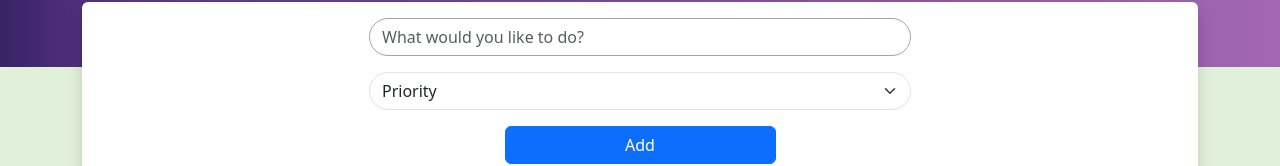
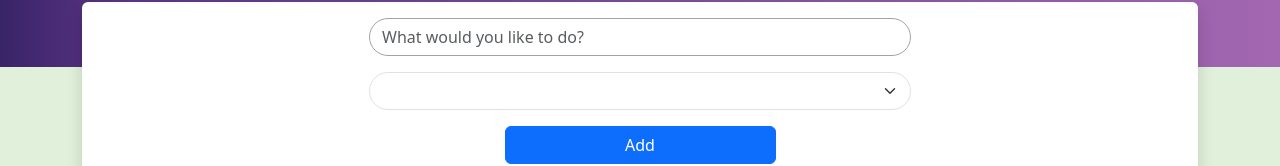
Before and after one commit to MustakAhmedKafy/To-Do, a Vue app: page / in a window 1280 px wide. Shown: the part 189-355 px from the top of the page. Built offline with nearby package versions, Linux system fonts and the light colour scheme.

Commit message:
dynamic task add

```diff
--- a/src/components/ToDo.vue
+++ b/src/components/ToDo.vue
@@ -5,9 +5,26 @@ const tasks = ref([
   { name: "Coding", status: "Done", priority: "medium" },
   { name: "Coding", status: "Paused", priority: "low" },
   { name: "Coding", status: "Not Started", priority: "low" },
+]);
 
-  // Add more tasks as needed
+const priorities = ref([
+  { value: "1", label: "High" },
+  { value: "2", label: "Medium" },
+  { value: "3", label: "Low" },
 ]);
+
+const newTaskName = ref("");
+const newPriority = ref("");
+
+// task add
+const addTask = () => {
+  tasks.value.push({
+    name: newTaskName.value,
+    status: "Not Started", // Add the status property
+    priority: newPriority.value,
+  });
+  resetForm();
+};
 
 // Define a function to get the status class based on the task status
 const getStatusClass = (status) => {
@@ -35,7 +52,6 @@ const editTask = (index) => {
   console.log("Edit task:", tasks.value[index]);
 };
 
-
 // update status
 
 const updateStatus = (index, newStatus) => {
@@ -54,6 +70,8 @@ const deleteTask = (index) => {
   <section class="banner text-center text-white">
     <h1>Todo List</h1>
   </section>
+
+  <!-- add task start -->
   <div class="container">
     <div class="card text-center d-flex align-items-center p-3 border-0 shadow">
       <input
@@ -61,19 +79,22 @@ const deleteTask = (index) => {
         class="form-control w-50 border-0 rounded-pill"
         placeholder="What would you like to do?"
         aria-describedby="basic-addon1"
+        v-model="newTaskName"
       />
       <select
+        v-model="newPriority"
         class="form-select mt-3 w-50 rounded-pill"
         aria-label="Default select example"
       >
-        <option selected>Priority</option>
-        <option value="1">High</option>
-        <option value="2">Medium</option>
-        <option value="3">Low</option>
+        <option v-for="priority in priorities" :value="priority.value">
+          {{ priority.label }}
+        </option>
       </select>
-      <button class="btn btn-primary w-25 mt-3">Add</button>
+      <button @click="addTask" class="btn btn-primary w-25 mt-3">Add</button>
     </div>
   </div>
+  <!-- add task end -->
+
   <div class="container py-5 my-5">
     <div class="row justify-content-center">
       <div class="col-md-6">
```
